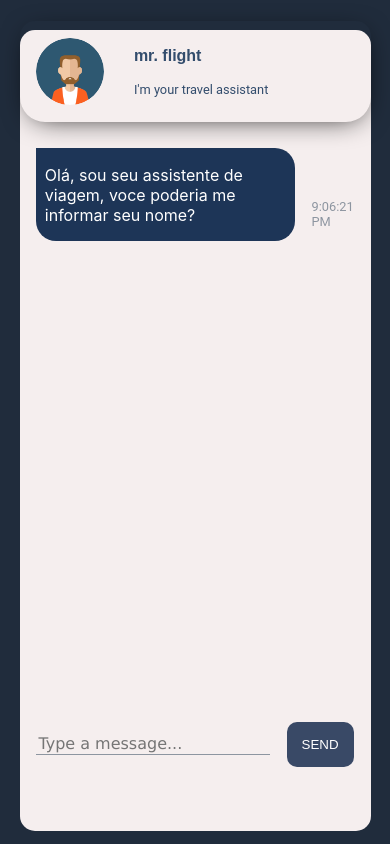
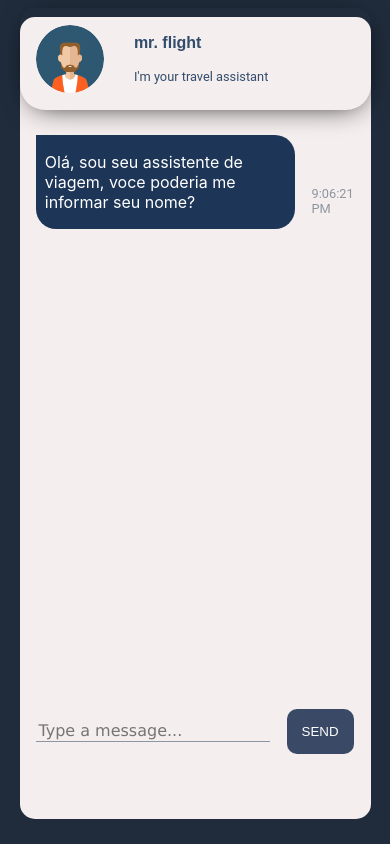
Before and after one commit to jonathassk/travelAiFront, a React (Create React App) app: page / in a window 390 px wide. Built offline with nearby package versions, Linux system fonts and the light colour scheme; no server answers; the HTML template or start-up script is replaced by a standard one.

Commit message:
ajustando body para funcionar em mobile corretamente

```diff
--- a/src/App.css
+++ b/src/App.css
@@ -42,13 +42,13 @@ body {
 .chat {
   background-color: #f5eeee;
   align-self: center;
-  max-width: 1000px;
   width: 90vw;
   height: 95vh;
   margin-top: 2vh;
   border-radius: 15px 15px 15px 15px;
   max-width: 1000px;
-
+  position: fixed;
+  top: 0;
 }
 
 .chat_header {
```
